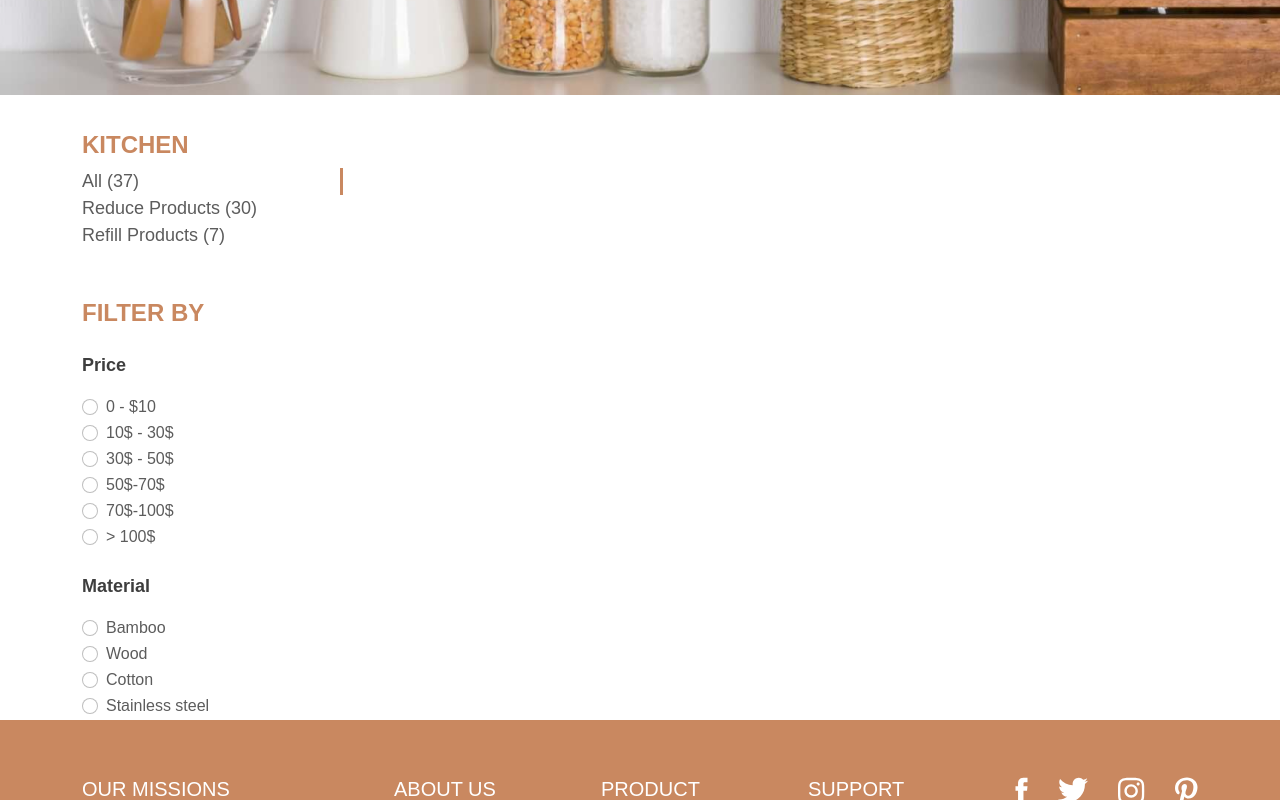
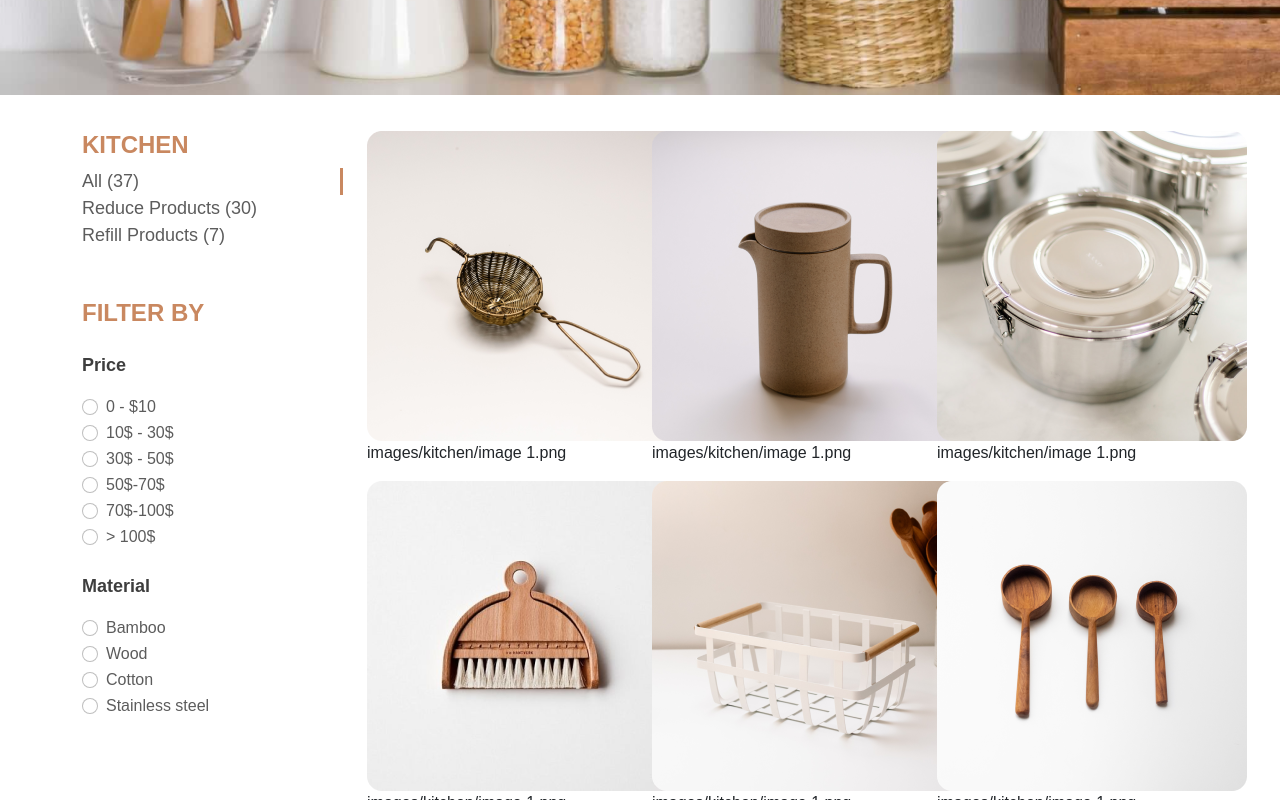
Before and after one commit to minhhainguyen2810/khuekhue-goodlife, a React (Create React App) app: page /kitchen in a window 1280 px wide. Shown: the part 560-1360 px from the top of the page. Built offline with nearby package versions, Linux system fonts and the light colour scheme.

Commit message:
Add List products component

```diff
--- a/src/components/ListProducts/index.jsx
+++ b/src/components/ListProducts/index.jsx
@@ -0,0 +1,52 @@
+const ListProducts = () => {
+  const products = [
+    {
+      imgSrc: "images/kitchen/image 1.png",
+      description: "images/kitchen/image 1.png",
+    },
+    {
+      imgSrc: "images/kitchen/image 1-1.png",
+      description: "images/kitchen/image 1.png",
+    },
+    {
+      imgSrc: "images/kitchen/image 1-2.png",
+      description: "images/kitchen/image 1.png",
+    },
+    {
+      imgSrc: "images/kitchen/image 1-3.png",
+      description: "images/kitchen/image 1.png",
+    },
+    {
+      imgSrc: "images/kitchen/image 1-4.png",
+      description: "images/kitchen/image 1.png",
+    },
+    {
+      imgSrc: "images/kitchen/image 1-5.png",
+      description: "images/kitchen/image 1.png",
+    },
+    {
+      imgSrc: "images/kitchen/image 1-6.png",
+      description: "images/kitchen/image 1.png",
+    },
+    {
+      imgSrc: "images/kitchen/image 1-7.png",
+      description: "images/kitchen/image 1.png",
+    },
+    {
+      imgSrc: "images/kitchen/image 1-8.png",
+      description: "images/kitchen/image 1.png",
+    },
+  ];
+  return (
+    <div className="list-products row">
+      {products.map((item, index) => (
+        <div className="item col-4" key={index}>
+          <img src={item.imgSrc} alt={item.description} />
+          <p>{item.description}</p>
+        </div>
+      ))}
+    </div>
+  );
+};
+
+export default ListProducts;
--- a/src/pages/Kitchen/index.jsx
+++ b/src/pages/Kitchen/index.jsx
@@ -1,6 +1,7 @@
 import { NavLink, Route, Switch, useRouteMatch } from "react-router-dom";
 import Footer from "../../components/Footer";
 import Header from "../../components/Header";
+import ListProducts from "../../components/ListProducts";
 
 const Kitchen = () => {
   let { path, url } = useRouteMatch();
@@ -148,7 +149,12 @@ const Kitchen = () => {
           </div>
           <div className="col-9 products-section">
             <Switch>
-              <Route path={`${path}/:topicId`}></Route>
+              <Route exact path={path}>
+                <ListProducts />
+              </Route>
+              <Route path={`${path}/:topicId`}>
+                <ListProducts />
+              </Route>
             </Switch>
           </div>
         </div>
```
